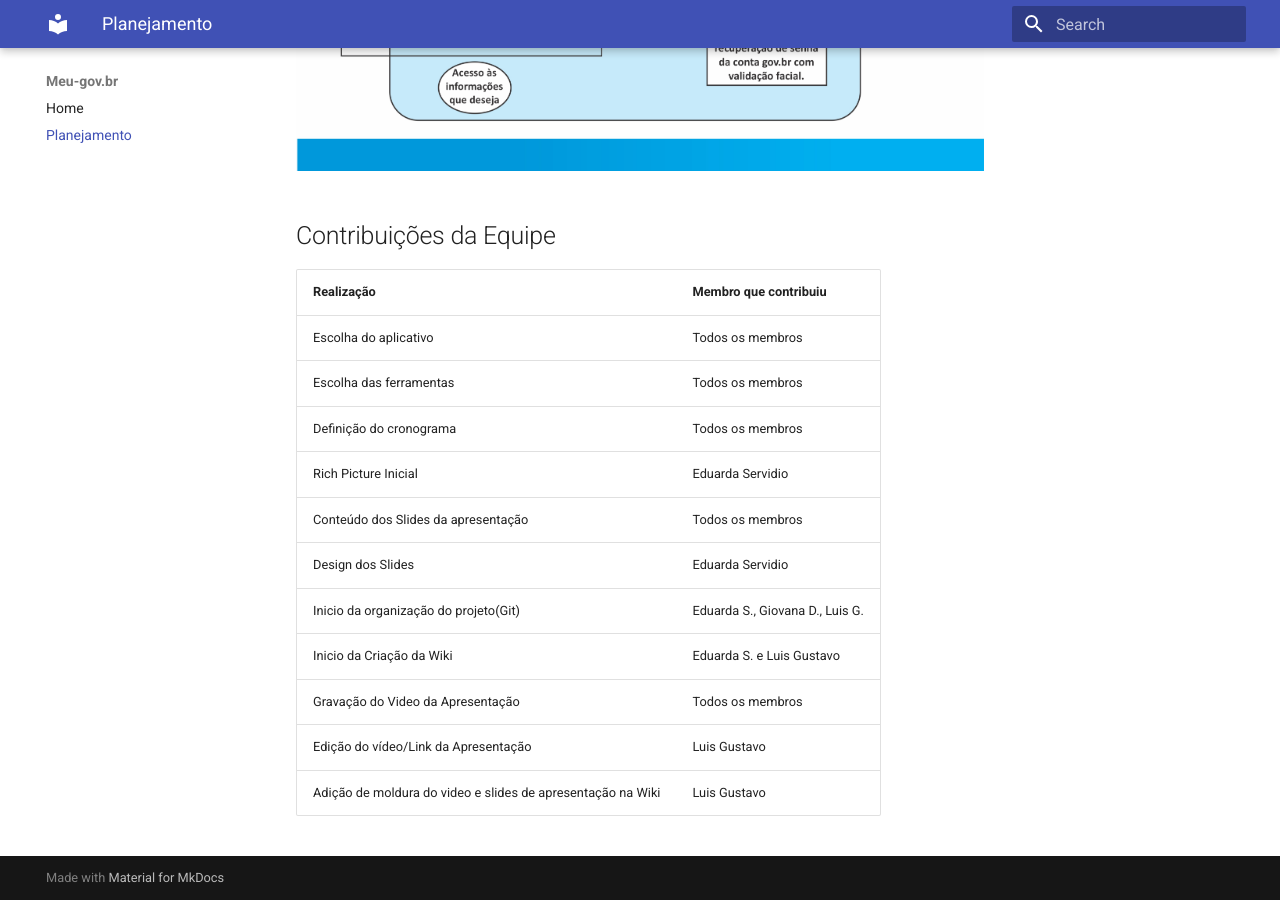
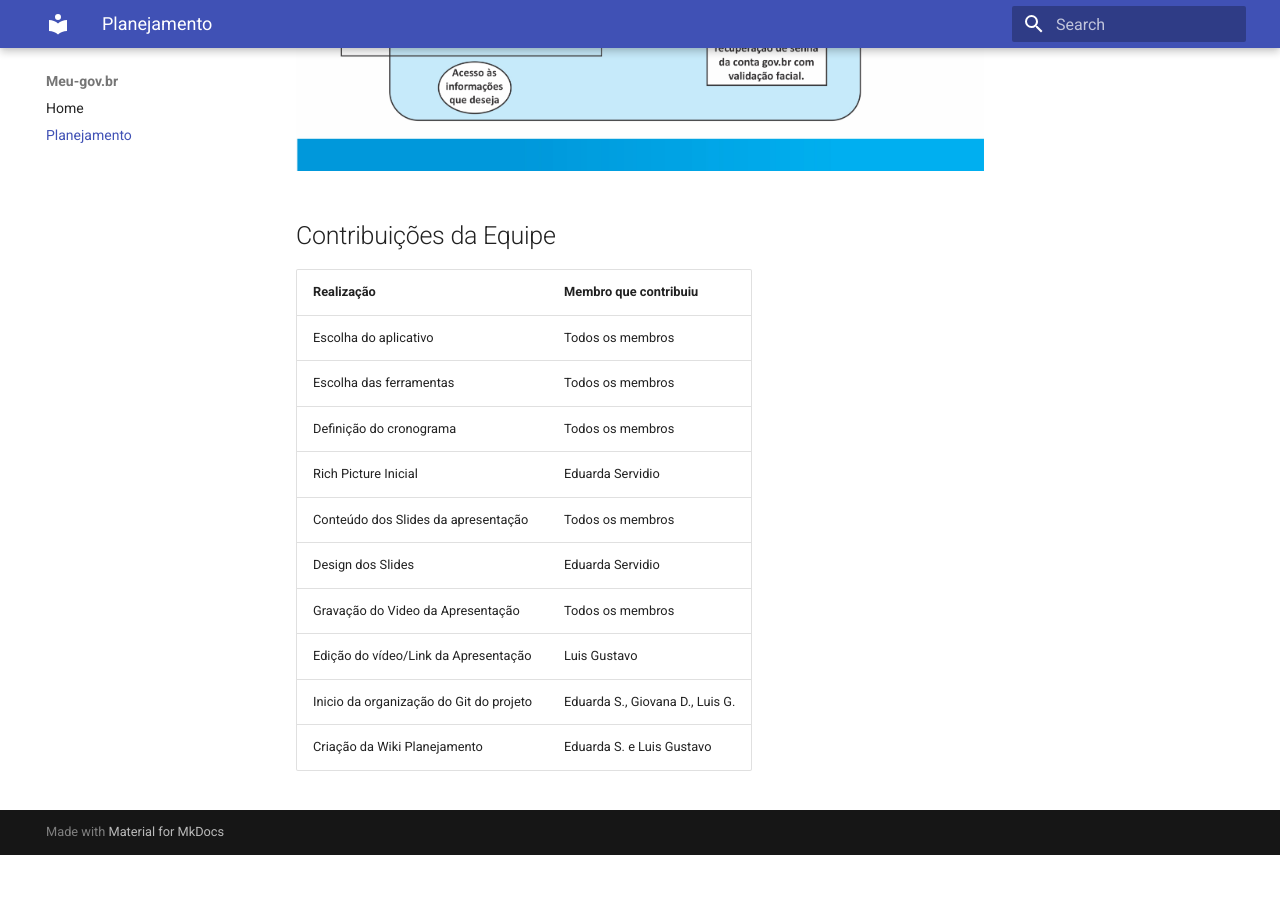
Before and after one commit to ServidioEC/2020.2-Meu-Gov.br, an MkDocs documentation site: the page built from docs/plan.md, in a window 1280 px wide and 900 px high, scrolled down 3780 px. Built offline with MkDocs 1.6.1 and Material for MkDocs 9.7.7, drawn with Linux system fonts in a browser that asks for light colours; after the commit the page ends 4635 px from its top, so only the background shows below that.

Commit message:
Correções

```diff
--- a/docs/plan.md
+++ b/docs/plan.md
@@ -26,16 +26,15 @@ Slides da apresentação:
 
 ## Contribuições da Equipe
 
-| Realização                                                  | Membro que contribuiu           |
-| ----------------------------------------------------------- | ------------------------------- |
-| Escolha do aplicativo                                       | Todos os membros                |
-| Escolha das ferramentas                                     | Todos os membros                |
-| Definição do cronograma                                     | Todos os membros                |
-| Rich Picture Inicial                                        | Eduarda Servidio                |
-| Conteúdo dos Slides da apresentação                         | Todos os membros                |
-| Design dos Slides                                           | Eduarda Servidio                |
-| Inicio da organização do projeto(Git)                       | Eduarda S., Giovana D., Luis G. |
-| Inicio da Criação da Wiki                                   | Eduarda S. e Luis Gustavo       |
-| Gravação do Video da Apresentação                           | Todos os membros                |
-| Edição do vídeo/Link da Apresentação                        | Luis Gustavo                    |
-| Adição de moldura do video e slides de apresentação na Wiki | Luis Gustavo                    |
+| Realização                                           | Membro que contribuiu           |
+| ---------------------------------------------------- | ------------------------------- |
+| Escolha do aplicativo                                | Todos os membros                |
+| Escolha das ferramentas                              | Todos os membros                |
+| Definição do cronograma                              | Todos os membros                |
+| Rich Picture Inicial                                 | Eduarda Servidio                |
+| Conteúdo dos Slides da apresentação                  | Todos os membros                |
+| Design dos Slides                                    | Eduarda Servidio                |
+| Gravação do Video da Apresentação                    | Todos os membros                |
+| Edição do vídeo/Link da Apresentação                 | Luis Gustavo                    |
+| Inicio da organização do Git do projeto              | Eduarda S., Giovana D., Luis G. |
+| Criação da Wiki Planejamento                         | Eduarda S. e Luis Gustavo       |
```
